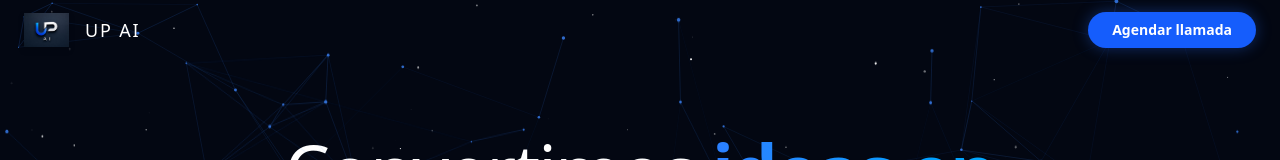
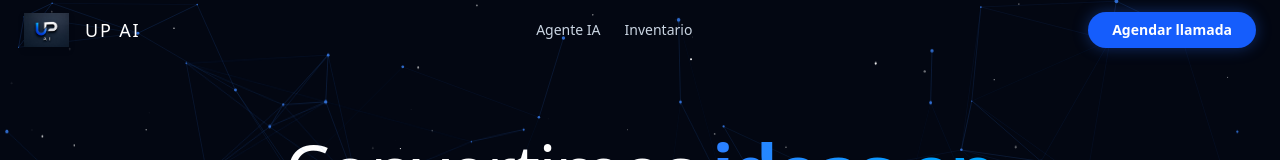
Before and after one commit to rich020383-commits/upward-ai, a Next.js app in the folder upward-ai-frontend/: page / in a window 1280 px wide. Shown: the top 160 px of the page. Built offline with nearby package versions, Linux system fonts and the light colour scheme.

Commit message:
feat: agrega enlaces al dashboard en el nav principal

```diff
--- a/upward-ai-frontend/app/page.tsx
+++ b/upward-ai-frontend/app/page.tsx
@@ -55,6 +55,16 @@ export default function Home() {
             className="object-contain drop-shadow-md"
           />
           <span className="font-medium text-lg tracking-widest text-white">UP AI</span>
+        </div>
+
+        {/* 🔥 NUEVO: Enlaces de Acceso Directo al Dashboard 🔥 */}
+        <div className="hidden md:flex items-center gap-6 text-sm font-medium text-slate-300">
+          <a href="/dashboard/bots" className="hover:text-white transition-colors duration-200">
+            Agente IA
+          </a>
+          <a href="/dashboard/inventario" className="hover:text-white transition-colors duration-200">
+            Inventario
+          </a>
         </div>
 
         <button
```
